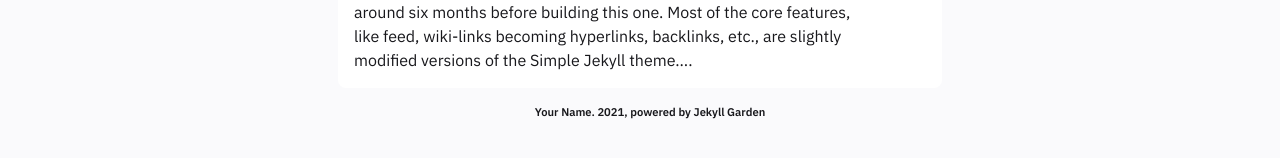
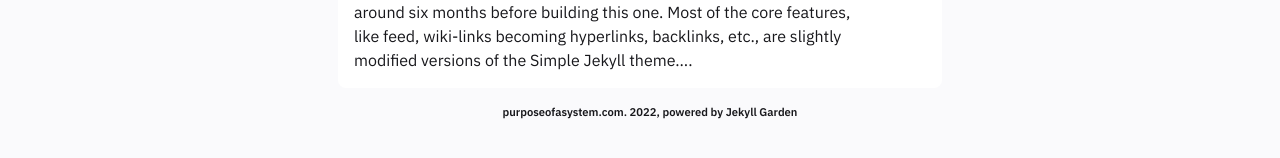
Before and after one commit to jonesethan883/jonesethan883.github.io, a Jekyll site: the page built from pages/posts.md, in a window 1280 px wide. Shown: the part 423-581 px from the top of the page. Built offline with Jekyll 4.4.1, drawn with Linux system fonts in a browser that asks for light colours.

Commit message:
Edited styles

```diff
--- a/_config.yml
+++ b/_config.yml
@@ -20,7 +20,7 @@
 
 
 baseurl: "/" # the subpath of your site, e.g. /blog
-url: "https://jekyll-garden.github.io/" # the base hostname & protocol for your site, e.g. http://example.com
+url: "https://purposeofasystem.com/" # the base hostname & protocol for your site, e.g. http://example.com
 
 #######################################################################
 # Settings related to the Header and your About page go here,such as
@@ -28,10 +28,10 @@ url: "https://jekyll-garden.github.io/" # the base hostname & protocol for your
 # your social media links etc
 #######################################################################
 
-heading: Digital Garden # Change this
+heading: Purpose of a System # Change this
 copyright:
-  year: 2021
-  msg: Your Name # This is a mandatory attribute for copyright to be displayed ; If deleting this, edit at footer layout.
+  year: 2022
+  msg: purposeofasystem.com # This is a mandatory attribute for copyright to be displayed ; If deleting this, edit at footer layout.
 
 
 #####################################################################
@@ -100,7 +100,7 @@ disqus:
     # Leave shortname blank to disable comments site-wide.
     # Disable comments for any post by adding `comments: false` to that post's YAML Front Matter.
     ## Disabled for NotesGarden Theme.
-    shortname:
+    shortname: PurposeOf
 
 markdown: kramdown
 
--- a/assets/css/style.css
+++ b/assets/css/style.css
@@ -75,7 +75,7 @@ body {
     border-left: 1px solid var(--primary-border-color);
     border-right: 1px solid var(--primary-border-color);
     border-bottom: 1px solid var(--primary-border-color);
-    width: 60%;
+    width: 30%;
     position: absolute;
     top: 0px;
 }
```
Also changed, not shown: 1 other file.
